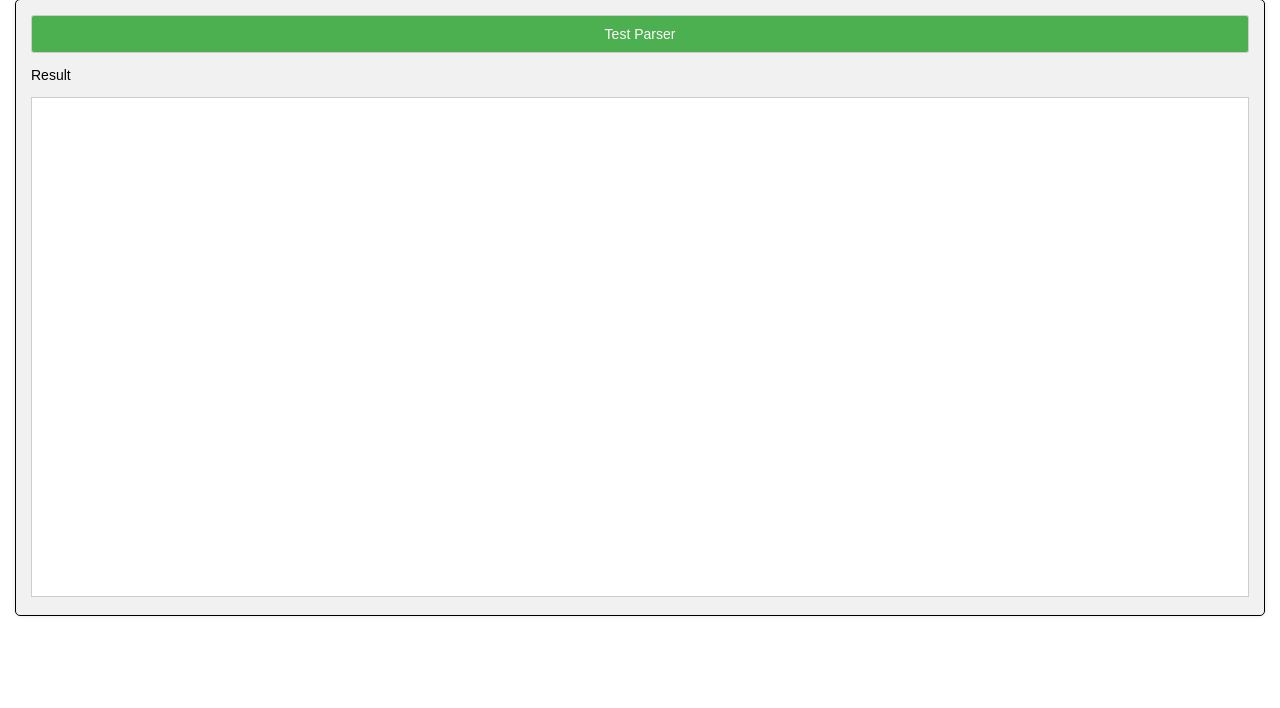
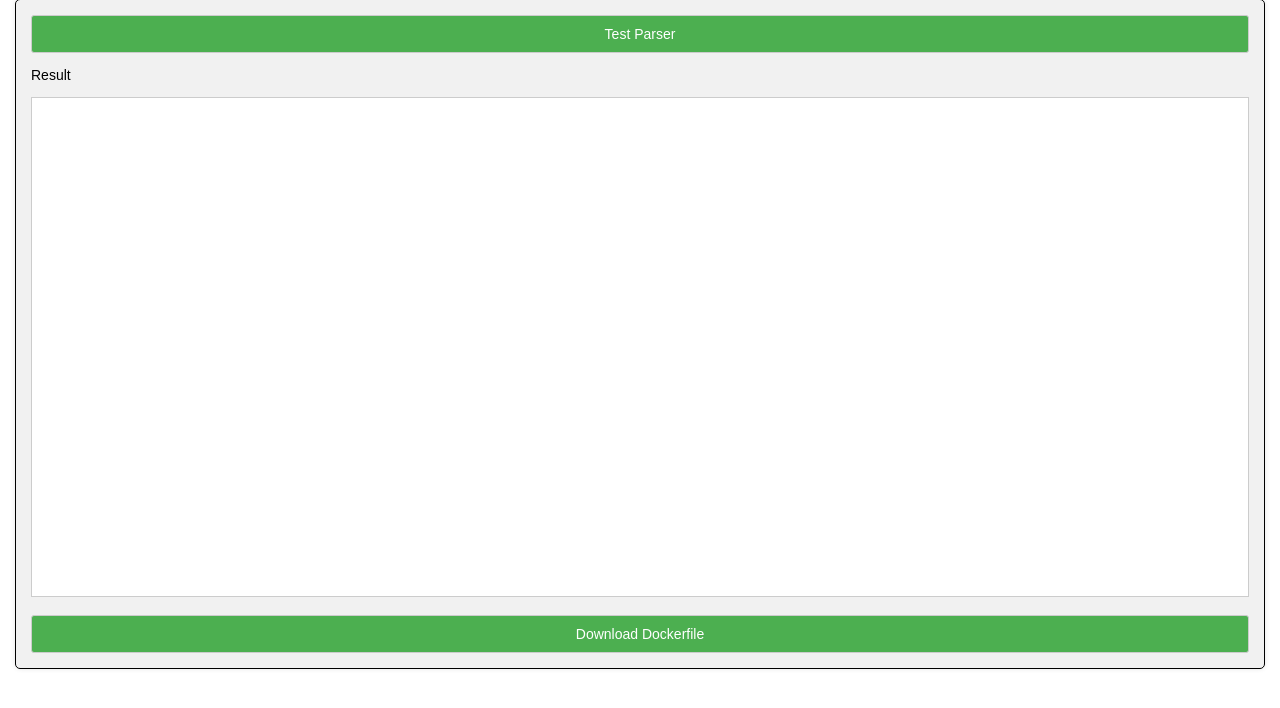
Before and after one commit to RomlinGroup/Flatpack, a Python web app: template client/templates/main.html in a window 1280 px wide. Shown: the part 16-724 px from the top of the page. Run offline with Jinja, Linux system fonts and the light colour scheme; the template is opened without the code that fills it, so the values that code supplies are empty.

Commit message:
Updated everything

```diff
--- a/client/static/css/style.css
+++ b/client/static/css/style.css
@@ -45,6 +45,7 @@ button:hover {
     resize: none;
     border: 1px solid #ccc;
     padding: 10px;
+    margin-bottom: 15px;
     font-family: Arial, sans-serif;
     font-size: 14px;
     color: #333;
--- a/client/static/js/main.js
+++ b/client/static/js/main.js
@@ -1,15 +1,14 @@
 const testParserButton = document.getElementById("test-parser-button");
 const testParserResult = document.getElementById("test-parser-result");
-const testParserResultLabel = document.querySelector("label[for='test-parser-result']");
+const downloadButton = document.getElementById("download-button");
 
 const handleError = (element, error) => {
     element.value = `Error: ${error || 'Could not reach the server'}`;
 };
 
 const updateResult = (result) => {
-    const timestamp = new Date().toLocaleString();
     testParserResult.value = result.trim();
-    testParserResultLabel.textContent = `Result (generated ${timestamp})`;
+    downloadButton.disabled = false;
 };
 
 testParserButton.addEventListener("click", async () => {
@@ -31,3 +30,20 @@ testParserButton.addEventListener("click", async () => {
         testParserButton.innerHTML = "Test Parser";
     }
 });
+
+downloadButton.addEventListener("click", () => {
+    const dockerfileContent = testParserResult.value;
+
+    if (dockerfileContent.trim() === "") {
+        alert("Please generate the Dockerfile first.");
+        return;
+    }
+
+    const blob = new Blob([dockerfileContent], {type: "text/plain"});
+    const url = URL.createObjectURL(blob);
+    const anchor = document.createElement("a");
+    anchor.href = url;
+    anchor.download = "Dockerfile";
+    anchor.click();
+    URL.revokeObjectURL(url);
+});
--- a/client/templates/main.html
+++ b/client/templates/main.html
@@ -16,6 +16,7 @@
         <div class="test-parser-result">
             <label for="test-parser-result">Result</label>
             <textarea id="test-parser-result" autocomplete="off" readonly></textarea>
+            <button id="download-button" disabled>Download Dockerfile</button>
         </div>
     </section>
 </main>
```
